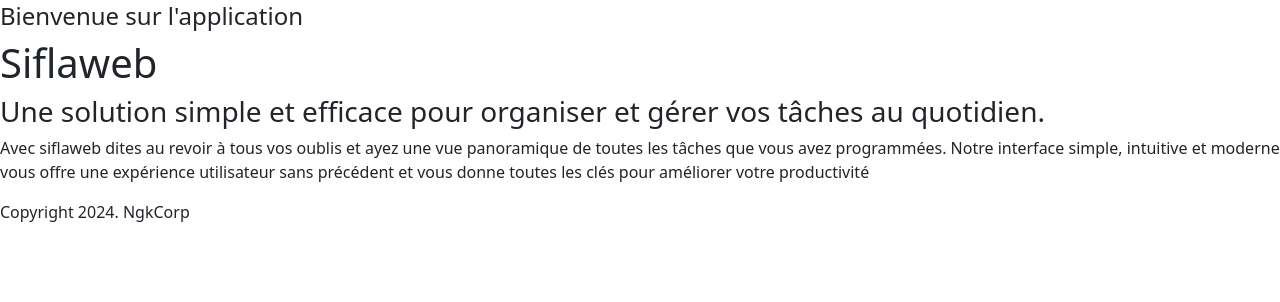
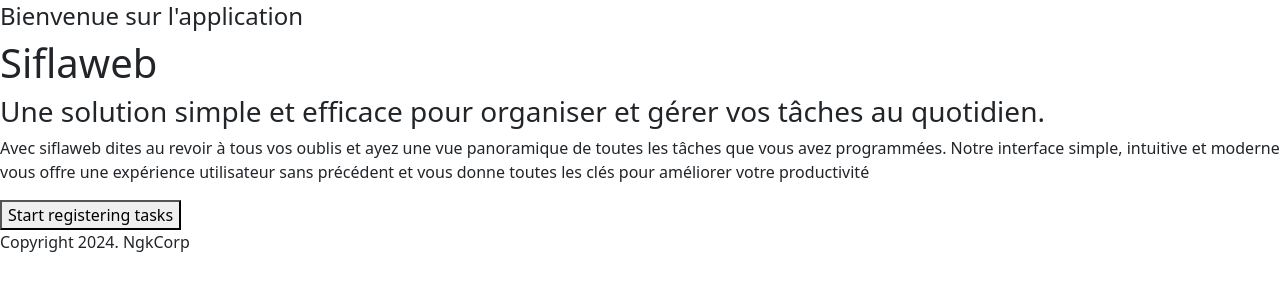
Before and after one commit to iNgk42/ultimate-jenkins-ka-webapp, a Flask app: page / in a window 1280 px wide. Shown: the part 22-324 px from the top of the page. Run offline with Flask 3, Linux system fonts and the light colour scheme.

Commit message:
added task registration button on home page

```diff
--- a/templates/home.html
+++ b/templates/home.html
@@ -21,6 +21,9 @@
     et moderne vous offre une expérience utilisateur sans précédent et vous donne
     toutes les clés pour améliorer votre productivité
   </p>
+
+  <a href="/register-task"><button type="button">Start registering tasks</button></a>
+
 {% endblock %}
 
 {% block page_footer %}
```
